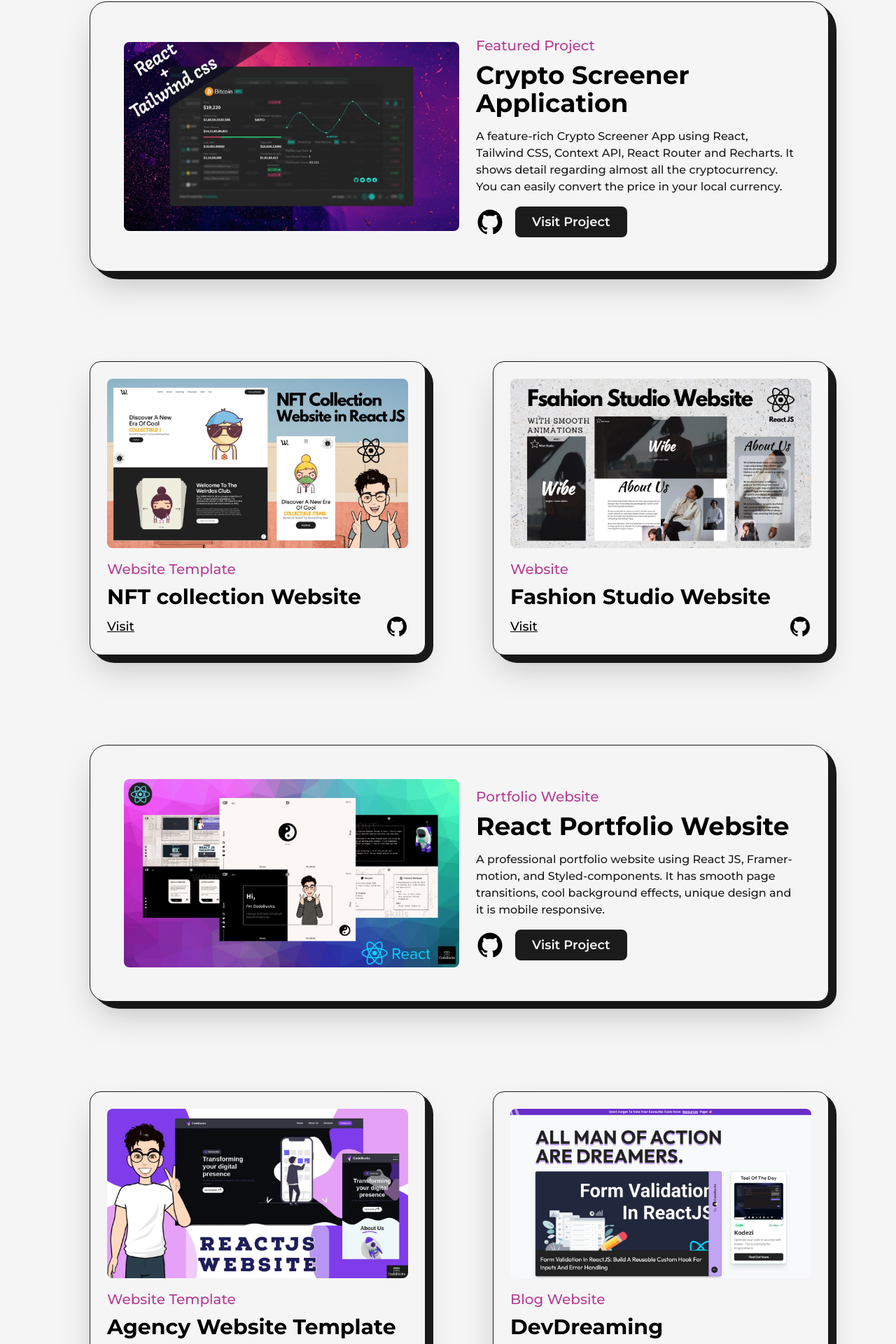
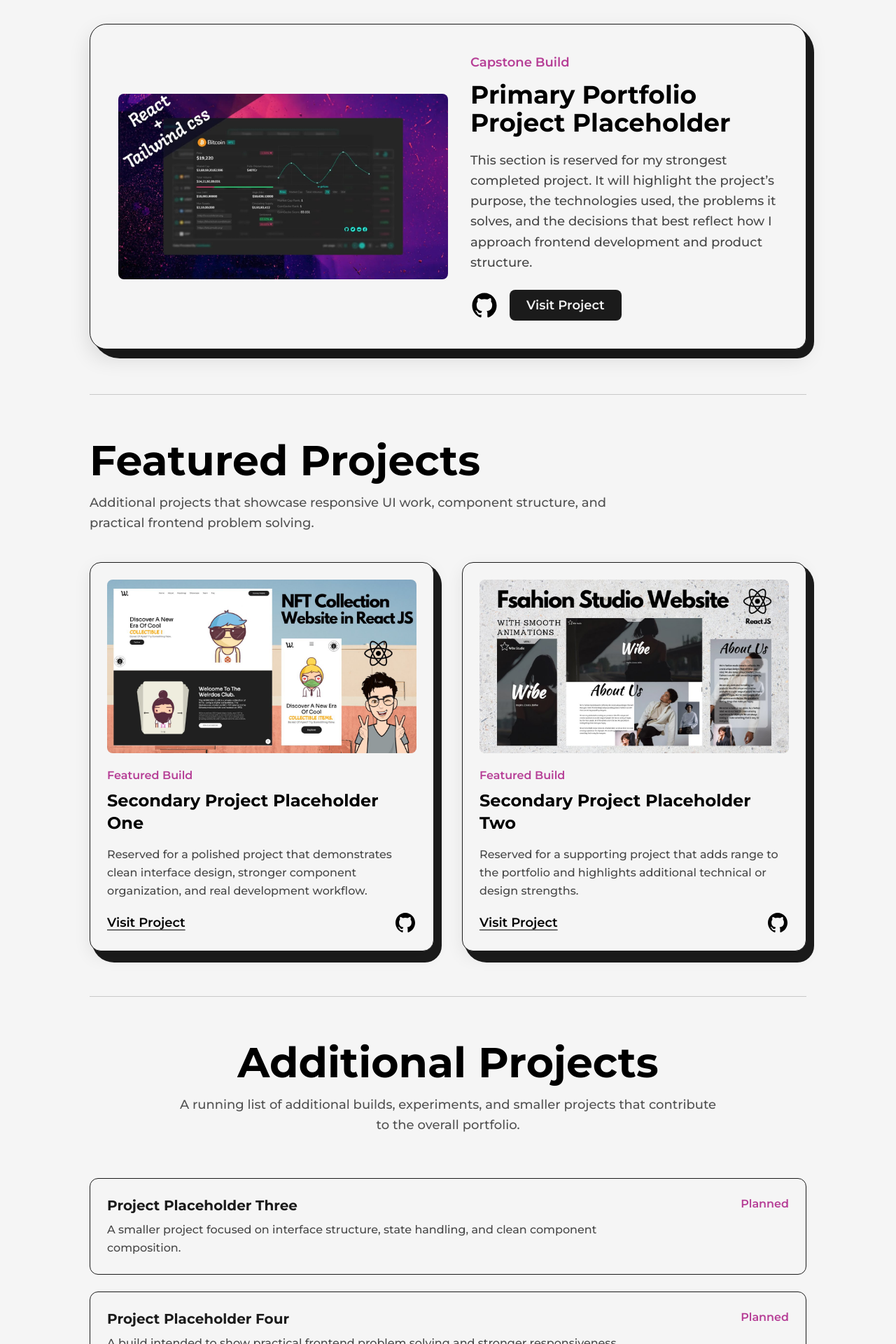
Before and after one commit to jcalderaro-96/Career_Portfolio, a Next.js app: page /projects in a window 1280 px wide. Shown: the part 694-2614 px from the top of the page at 70% size. Built offline with nearby package versions, Linux system fonts and the light colour scheme.

Commit message:
Restructure projects page with capstone, featured builds, and project lists

```diff
--- a/src/pages/projects.js
+++ b/src/pages/projects.js
@@ -5,6 +5,7 @@ import { motion } from "framer-motion";
 import Head from "next/head";
 import Image from "next/image";
 import Link from "next/link";
+
 import proj1 from "../../public/images/projects/crypto-screener-cover-image.jpg";
 import proj2 from "../../public/images/projects/nft-collection-website-cover-image.jpg";
 import proj3 from "../../public/images/projects/fashion-studio-website.jpg";
@@ -14,70 +15,73 @@ import proj6 from "../../public/images/projects/devdreaming.jpg";
 
 const FramerImage = motion(Image);
 
-const FeaturedProject = ({ type, title, summary, img, link, github }) => {
+const CapstoneProject = ({ type, title, summary, img, link, github }) => {
   return (
     <article
-      className="relative flex w-full items-center  justify-between rounded-3xl rounded-br-2xl border
-border-solid border-dark bg-light p-12 shadow-2xl  dark:border-light dark:bg-dark  lg:flex-col
-lg:p-8 xs:rounded-2xl  xs:rounded-br-3xl xs:p-4
-    "
+      className="relative flex w-full items-center justify-between rounded-3xl rounded-br-2xl
+      border border-solid border-dark bg-light p-10
+      shadow-[0_12px_30px_rgba(0,0,0,0.12)] dark:border-light dark:bg-dark
+      dark:shadow-[0_12px_30px_rgba(255,255,255,0.05)]
+      lg:flex-col lg:p-8 xs:rounded-2xl xs:rounded-br-3xl xs:p-4"
     >
       <div
-        className="absolute  top-0 -right-3 -z-10 h-[103%] w-[101%] rounded-[2.5rem] rounded-br-3xl bg-dark
-         dark:bg-light  xs:-right-2 xs:h-[102%] xs:w-[100%]
-        xs:rounded-[1.5rem] "
+        className="absolute top-0 -right-3 -z-10 h-[103%] w-[101%] rounded-[2.5rem] rounded-br-3xl
+        bg-dark dark:bg-light xs:-right-2 xs:h-[102%] xs:w-[100%] xs:rounded-[1.5rem]"
       />
 
       <Link
         href={link}
-        target={"_blank"}
+        target="_blank"
         className="w-1/2 cursor-pointer overflow-hidden rounded-lg lg:w-full"
       >
         <FramerImage
           src={img}
           className="h-auto w-full"
           alt={title}
-          whileHover={{ scale: 1.05 }}
+          whileHover={{ scale: 1.03 }}
           transition={{ duration: 0.2 }}
           sizes="(max-width: 768px) 100vw,
-              (max-width: 1200px) 50vw,
-              33vw"
+          (max-width: 1200px) 50vw,
+          33vw"
           priority
         />
       </Link>
-      <div className="flex w-1/2 flex-col items-start justify-between pl-6 lg:w-full lg:pl-0 lg:pt-6">
-        <span className="text-xl font-medium text-primary dark:text-primaryDark xs:text-base">
+
+      <div className="flex w-1/2 flex-col items-start justify-between pl-8 lg:w-full lg:pl-0 lg:pt-6">
+        <span className="text-lg font-semibold text-primary dark:text-primaryDark md:text-base">
           {type}
         </span>
+
         <Link
           href={link}
-          target={"_blank"}
-          className="underline-offset-2 hover:underline"
+          target="_blank"
+          className="underline-offset-4 hover:underline"
         >
-          <h2 className="my-2 w-full text-left text-4xl font-bold lg:text-3xl xs:text-2xl">
+          <h2 className="my-3 w-full text-left text-4xl font-bold lg:text-3xl sm:text-2xl">
             {title}
           </h2>
         </Link>
-        <p className=" my-2 rounded-md font-medium text-dark dark:text-light sm:text-sm">
+
+        <p className="my-2 text-lg font-medium leading-relaxed text-dark/80 dark:text-light/80 md:text-base sm:text-sm">
           {summary}
         </p>
-        <div className="mt-2 flex items-center">
+
+        <div className="mt-4 flex items-center">
           <Link
             href={github}
-            target={"_blank"}
+            target="_blank"
             className="w-10"
-            aria-label="Crypto Screener Application github link"
+            aria-label={`${title} github link`}
           >
             <GithubIcon />
           </Link>
+
           <Link
             href={link}
-            target={"_blank"}
-            className="ml-4 rounded-lg
-             bg-dark p-2 px-6 text-lg font-semibold text-light dark:bg-light dark:text-dark
-             sm:px-4 sm:text-base
-            "
-            aria-label="Crypto Screener Application"
+            target="_blank"
+            className="ml-4 rounded-lg bg-dark px-6 py-2 text-lg font-semibold text-light
+            dark:bg-light dark:text-dark sm:px-4 sm:text-base"
+            aria-label={title}
           >
             Visit Project
           </Link>
@@ -87,66 +91,70 @@ lg:p-8 xs:rounded-2xl  xs:rounded-br-3xl xs:p-4
   );
 };
 
-const Project = ({ title, type, img, link, github }) => {
+const FeaturedProject = ({ type, title, summary, img, link, github }) => {
   return (
     <article
-      className="relative flex w-full flex-col items-center justify-center rounded-2xl  rounded-br-2xl
-      border  border-solid  border-dark bg-light p-6  shadow-2xl dark:border-light dark:bg-dark
-      xs:p-4
-      "
+      className="relative flex w-full flex-col items-center justify-center rounded-2xl rounded-br-2xl
+      border border-solid border-dark bg-light p-6
+      shadow-[0_8px_24px_rgba(0,0,0,0.08)] dark:border-light dark:bg-dark
+      dark:shadow-[0_8px_24px_rgba(255,255,255,0.04)] xs:p-4"
     >
       <div
-        className="absolute  top-0 -right-3 -z-10 h-[103%] w-[102%] rounded-[2rem] rounded-br-3xl bg-dark
-         dark:bg-light  md:-right-2 md:w-[101%] xs:h-[102%]
-        xs:rounded-[1.5rem]  "
+        className="absolute top-0 -right-3 -z-10 h-[103%] w-[102%] rounded-[2rem] rounded-br-3xl
+        bg-dark dark:bg-light md:-right-2 md:w-[101%] xs:h-[102%] xs:rounded-[1.5rem]"
       />
 
       <Link
         href={link}
-        target={"_blank"}
+        target="_blank"
         className="w-full cursor-pointer overflow-hidden rounded-lg"
       >
         <FramerImage
           src={img}
           alt={title}
           className="h-auto w-full"
-          whileHover={{ scale: 1.05 }}
+          whileHover={{ scale: 1.03 }}
           transition={{ duration: 0.2 }}
           sizes="(max-width: 768px) 100vw,
-              (max-width: 1200px) 50vw,
-              33vw"
+          (max-width: 1200px) 50vw,
+          33vw"
         />
       </Link>
-      <div className="mt-4 flex w-full flex-col items-start justify-between">
-        <span className="text-xl font-medium text-primary dark:text-primaryDark lg:text-lg md:text-base">
+
+      <div className="mt-5 flex w-full flex-col items-start justify-between">
+        <span className="text-base font-semibold text-primary dark:text-primaryDark">
           {type}
         </span>
 
         <Link
           href={link}
-          target={"_blank"}
-          className="underline-offset-2 hover:underline"
+          target="_blank"
+          className="underline-offset-4 hover:underline"
         >
-          <h2 className="my-2 w-full text-left text-3xl font-bold lg:text-2xl ">
+          <h2 className="my-2 w-full text-left text-2xl font-bold lg:text-xl">
             {title}
           </h2>
         </Link>
-        <div className="flex w-full items-center  justify-between">
+
+        <p className="mt-2 text-base font-medium leading-relaxed text-dark/80 dark:text-light/80 sm:text-sm">
+          {summary}
+        </p>
+
+        <div className="mt-4 flex w-full items-center justify-between">
           <Link
             href={link}
-            target={"_blank"}
-            className="rounded text-lg
-            font-medium underline md:text-base
-            "
+            target="_blank"
+            className="text-lg font-semibold underline underline-offset-4 md:text-base"
             aria-label={title}
           >
-            Visit
+            Visit Project
           </Link>
+
           <Link
             href={github}
-            target={"_blank"}
+            target="_blank"
             className="w-8 md:w-6"
-            aria-label={title}
+            aria-label={`${title} github link`}
           >
             <GithubIcon />
           </Link>
@@ -156,84 +164,162 @@ const Project = ({ title, type, img, link, github }) => {
   );
 };
 
+const ProjectListItem = ({ title, summary, status, link }) => {
+  return (
+    <motion.li
+      initial={{ y: 60 }}
+      whileInView={{ y: 0, transition: { duration: 0.4, ease: "easeInOut" } }}
+      viewport={{ once: true }}
+      className="relative my-3 flex w-full items-start justify-between rounded-xl border border-solid border-dark
+      bg-light px-6 py-6 text-dark dark:border-light dark:bg-dark dark:text-light
+      md:flex-col md:gap-3"
+    >
+      <div className="w-[78%] md:w-full">
+        <Link href={link} className="underline-offset-4 hover:underline">
+          <h3 className="text-xl font-bold md:text-lg sm:text-base">{title}</h3>
+        </Link>
+        <p className="mt-2 text-base font-medium leading-relaxed text-dark/80 dark:text-light/80 sm:text-sm">
+          {summary}
+        </p>
+      </div>
+
+      <span className="min-w-max pl-4 text-base font-semibold text-primary dark:text-primaryDark md:pl-0 md:text-sm">
+        {status}
+      </span>
+    </motion.li>
+  );
+};
+
 export default function Projects() {
   return (
     <>
       <Head>
-        <title>Modern Portfolio Built with Nextjs | Projects Page</title>
+        <title>Projects | Jonathan Calderaro</title>
         <meta
           name="description"
-          content="Discover the latest webapp projects created by CodeBucks, a Next.js developer with
-        expertise in React.js and full-stack development. Browse software engineering articles and tutorials for tips on creating your own portfolio."
+          content="Browse development projects by Jonathan Calderaro, including featured builds, UI-focused work, and in-progress portfolio pieces."
         />
       </Head>
 
-      <main
-        className={`mb-16  flex w-full flex-col items-center justify-center dark:text-light`}
-      >
-        <Layout className="pt-16">
+      <main className="mb-16 flex w-full flex-col items-center justify-center dark:text-light">
+        <Layout className="!pt-0 md:!pt-16 sm:!pt-16">
+          <div className="mb-10 h-px w-full bg-dark/20 dark:bg-light/30" />
+
           <AnimatedText
-            text="Imagination Trumps Knowledge!"
-            className="mb-16 !text-8xl !leading-tight lg:!text-7xl sm:mb-8 sm:!text-6xl xs:!text-4xl"
+            text="Projects That Reflect How I Build"
+            className="mb-16 !text-8xl !leading-tight lg:!text-7xl md:!text-6xl sm:mb-8 sm:!text-5xl xs:!text-4xl"
           />
-          <div className="grid grid-cols-12 gap-24 gap-y-32 xl:gap-x-16 lg:gap-x-8 md:gap-y-24 sm:gap-x-0">
-            <div className="col-span-12">
+
+          {/* Capstone */}
+          <section className="w-full">
+            <div className="mb-10">
+              <h2 className="text-6xl font-bold md:text-5xl sm:text-4xl">
+                Capstone Project
+              </h2>
+              <p className="mt-4 max-w-3xl text-lg font-medium leading-relaxed text-dark/75 dark:text-light/75 md:text-base sm:text-sm">
+                A larger build intended to represent the strongest combination
+                of frontend structure, responsive design, and practical
+                implementation in my portfolio.
+              </p>
+            </div>
+
+            <CapstoneProject
+              type="Capstone Build"
+              title="Primary Portfolio Project Placeholder"
+              summary="This section is reserved for my strongest completed project. It will highlight the project’s purpose, the technologies used, the problems it solves, and the decisions that best reflect how I approach frontend development and product structure."
+              img={proj1}
+              link="#"
+              github="#"
+            />
+          </section>
+
+          <div className="my-16 h-px w-full bg-dark/20 dark:bg-light/30" />
+
+          {/* Featured Secondary */}
+          <section className="w-full">
+            <div className="mb-10 flex w-full items-end justify-between gap-6 md:flex-col md:items-start">
+              <div>
+                <h2 className="text-6xl font-bold md:text-5xl sm:text-4xl">
+                  Featured Projects
+                </h2>
+                <p className="mt-4 max-w-3xl text-lg font-medium leading-relaxed text-dark/75 dark:text-light/75 md:text-base sm:text-sm">
+                  Additional projects that showcase responsive UI work,
+                  component structure, and practical frontend problem solving.
+                </p>
+              </div>
+            </div>
+
+            <div className="grid w-full grid-cols-2 gap-10 lg:grid-cols-1">
               <FeaturedProject
-                type="Featured Project"
-                title="Crypto Screener Application"
-                summary="A feature-rich Crypto Screener App using React, Tailwind CSS, Context API, React Router and Recharts. It shows detail regarding almost all the cryptocurrency. You can easily convert the price in your local currency."
-                img={proj1}
-                link="https://devdreaming.com/videos/build-crypto-screener-app-with-react-tailwind-css"
-                github="https://github.com/codebucks27/CryptoBucks-Final-Code"
+                type="Featured Build"
+                title="Secondary Project Placeholder One"
+                summary="Reserved for a polished project that demonstrates clean interface design, stronger component organization, and real development workflow."
+                img={proj2}
+                link="#"
+                github="#"
+              />
+
+              <FeaturedProject
+                type="Featured Build"
+                title="Secondary Project Placeholder Two"
+                summary="Reserved for a supporting project that adds range to the portfolio and highlights additional technical or design strengths."
+                img={proj3}
+                link="#"
+                github="#"
               />
             </div>
-            <div className="col-span-6 sm:col-span-12">
-              <Project
-                type="Website Template"
-                title="NFT collection Website"
-                img={proj2}
-                link="https://devdreaming.com/videos/create-nft-collection-website-reactjs"
-                github="https://github.com/codebucks27/The-Weirdos-NFT-Website-Starter-Code"
+          </section>
+
+          <div className="my-16 h-px w-full bg-dark/20 dark:bg-light/30" />
+
+          {/* Additional Projects List */}
+          <section className="w-full">
+            <h2 className="text-6xl font-bold text-center md:text-5xl sm:text-4xl">
+              Additional Projects
+            </h2>
+
+            <p className="mx-auto mt-4 max-w-3xl text-center text-lg font-medium leading-relaxed text-dark/75 dark:text-light/75 md:text-base sm:text-sm">
+              A running list of additional builds, experiments, and smaller
+              projects that contribute to the overall portfolio.
+            </p>
+
+            <ul className="mt-12 flex w-full flex-col items-center">
+              <ProjectListItem
+                title="Project Placeholder Three"
+                summary="A smaller project focused on interface structure, state handling, and clean component composition."
+                status="Planned"
+                link="#"
               />
-            </div>
-            <div className="col-span-6 sm:col-span-12">
-              <Project
-                type="Website"
-                title="Fashion Studio Website"
-                img={proj3}
-                link="https://devdreaming.com/videos/build-stunning-fashion-studio-website-with-reactJS-locomotive-scroll-gsap"
-                github="https://github.com/codebucks27/wibe-studio"
+
+              <ProjectListItem
+                title="Project Placeholder Four"
+                summary="A build intended to show practical frontend problem solving and stronger responsiveness across screen sizes."
+                status="Planned"
+                link="#"
               />
-            </div>
-            <div className="col-span-12">
-              <FeaturedProject
-                type="Portfolio Website"
-                title="React Portfolio Website"
-                summary="A professional portfolio website using React JS, Framer-motion, and Styled-components. It has smooth page transitions, cool background effects, unique design and it is mobile responsive."
-                img={proj4}
-                link="https://devdreaming.com/videos/build-stunning-portfolio-website-react-js-framer-motion"
-                github="https://github.com/codebucks27/react-portfolio-final"
+
+              <ProjectListItem
+                title="Project Placeholder Five"
+                summary="A smaller supporting project that will help round out the portfolio with another real-world use case."
+                status="Planned"
+                link="#"
               />
-            </div>
-            <div className="col-span-6 sm:col-span-12">
-              <Project
-                type="Website Template"
-                img={proj5}
-                title="Agency Website Template"
-                link="https://devdreaming.com/videos/build-stunning-fashion-studio-website-with-reactJS-locomotive-scroll-gsap"
-                github="https://github.com/codebucks27/wibe-studio"
+
+              <ProjectListItem
+                title="Project Placeholder Six"
+                summary="An experimental or utility-focused build that demonstrates continued growth, iteration, and technical curiosity."
+                status="Planned"
+                link="#"
               />
-            </div>
-            <div className="col-span-6 sm:col-span-12">
-              <Project
-                type="Blog Website"
-                img={proj6}
-                title="DevDreaming"
-                link="https://devdreaming.com"
-                github="https://github.com/codebucks27"
+
+              <ProjectListItem
+                title="Project Placeholder Seven"
+                summary="A future project slot reserved for another completed build once additional portfolio work is ready to be showcased."
+                status="Planned"
+                link="#"
               />
-            </div>
-          </div>
+            </ul>
+          </section>
         </Layout>
       </main>
     </>
```
